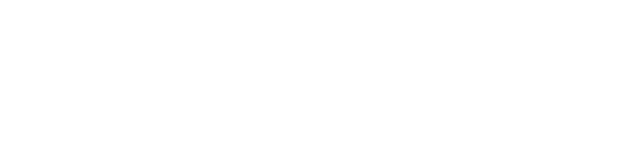
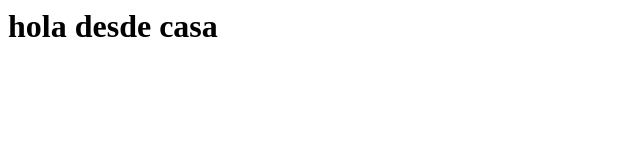
Before and after one commit to CodexGigas07/producto, a plain HTML site: page index.html in a window 1280 px wide. Shown: the whole page, without its empty margins (0-640 px from the left). Drawn offline with Linux system fonts and the light colour scheme.

```diff
--- a/index.html
+++ b/index.html
@@ -5,6 +5,6 @@
     <title>PRODUCTO</title>
 </head>
 <body>
-
+    <h1>hola desde casa</h1>
 </body>
 </html>
```
